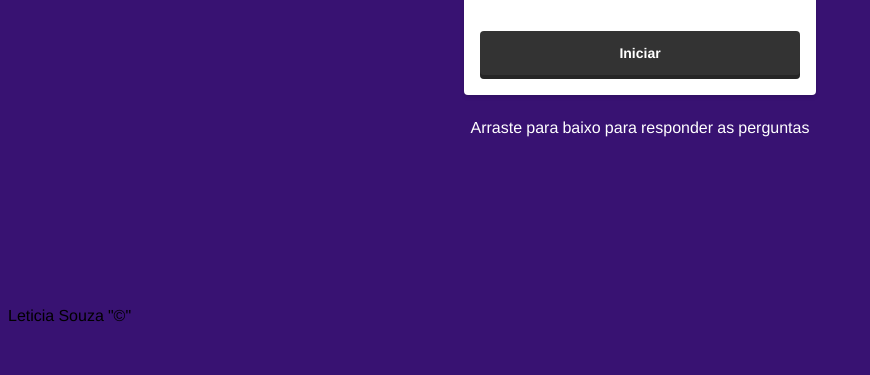
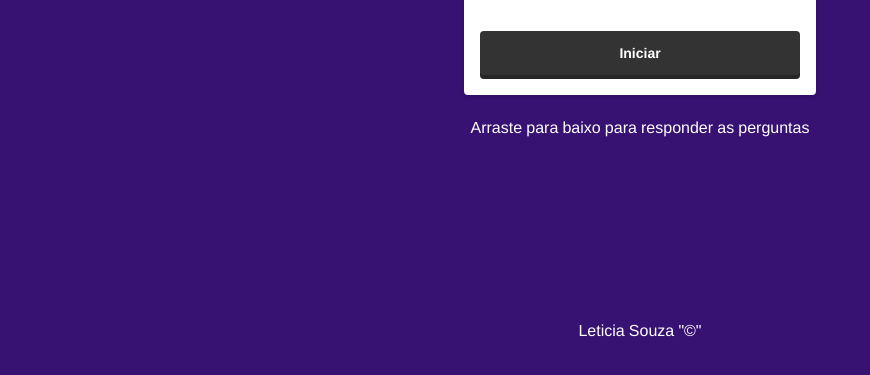
Before and after one commit to letsouzars/Quizz-Lendario, a plain HTML site: page index.html in a window 1280 px wide. Shown: the part 409-784 px from the top of the page, without its empty margins (0-870 px from the left). Drawn offline with Linux system fonts and the light colour scheme.

Commit message:
Update style.css

```diff
--- a/style.css
+++ b/style.css
@@ -210,3 +210,10 @@ input {
     position: relative;
     font-family: Montserrat, "Noto Sans Arabic", "Helvetica Neue", Helvetica, Arial, sans-serif;
 }
+#footer {
+    padding: 15px;
+    color: white;
+    display: flex;
+    justify-content: center;
+    align-items: center;
+}
```
